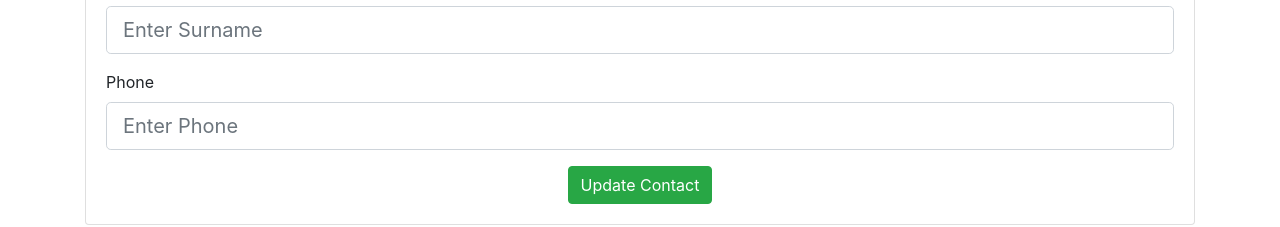
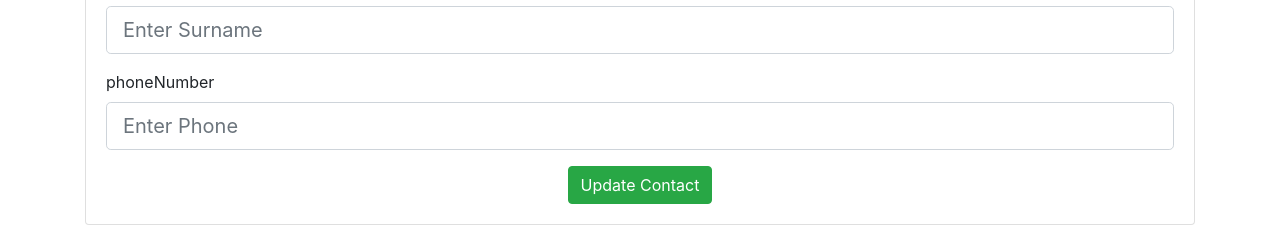
Before and after one commit to kwalaszczyk/basic-contact-manager, a React (Create React App) app in the folder client/: page /contact/edit/1 in a window 1280 px wide. Shown: the part 192-419 px from the top of the page. Built offline with nearby package versions, Linux system fonts and the light colour scheme; no server answers.

Commit message:
Update contact action

```diff
--- a/client/src/actions/contactActions.js
+++ b/client/src/actions/contactActions.js
@@ -1,4 +1,9 @@
-import { GET_CONTACTS, DELETE_CONTACT, GET_CONTACT } from "./types";
+import {
+  GET_CONTACTS,
+  DELETE_CONTACT,
+  GET_CONTACT,
+  UPDATE_CONTACT
+} from "./types";
 
 import axios from "axios";
 
@@ -18,6 +23,14 @@ export const getContact = id => async dispatch => {
   });
 };
 
+export const updateContact = contact => async dispatch => {
+  const res = await axios.put(`/api/contacts/${contact.id}`, contact);
+  dispatch({
+    type: UPDATE_CONTACT,
+    payload: res.data
+  });
+};
+
 export const deleteContact = id => async dispatch => {
   await axios.delete(`/api/contacts/${id}`);
   dispatch({
--- a/client/src/actions/types.js
+++ b/client/src/actions/types.js
@@ -1,3 +1,4 @@
 export const GET_CONTACTS = "GET_CONTACTS";
 export const DELETE_CONTACT = "DELETE_CONTACT";
+export const UPDATE_CONTACT = "UPDATE_CONTACT";
 export const GET_CONTACT = "GET_CONTACT";
--- a/client/src/components/contacts/EditContact.js
+++ b/client/src/components/contacts/EditContact.js
@@ -1,22 +1,22 @@
 import React, { Component } from "react";
 import InputTextField from "../layout/InputTextField";
-import { getContact } from "../../actions/contactActions";
+import { getContact, updateContact } from "../../actions/contactActions";
 import { connect } from "react-redux";
 
 class EditContact extends Component {
   state = {
     name: "",
     surname: "",
-    phone: "",
+    phoneNumber: "",
     errors: {}
   };
 
   componentWillReceiveProps(nextProps) {
-    const { name, surname, phone } = nextProps.contact;
+    const { name, surname, phoneNumber } = nextProps.contact;
     this.setState({
       name,
       surname,
-      phone
+      phoneNumber
     });
   }
 
@@ -29,11 +29,47 @@ class EditContact extends Component {
 
   onSubmit = e => {
     e.preventDefault();
+    const { name, surname, phoneNumber } = this.state;
+
+    // Check For Errors
+    if (name === "") {
+      this.setState({ errors: { name: "Name is required" } });
+      return;
+    }
+
+    if (surname === "") {
+      this.setState({ errors: { surname: "Surname is required" } });
+      return;
+    }
+
+    if (phoneNumber === "") {
+      this.setState({ errors: { phoneNumber: "Phone is required" } });
+      return;
+    }
+
+    const { id } = this.props.match.params;
+
+    const updContact = {
+      id,
+      name,
+      surname,
+      phoneNumber
+    };
+
+    this.props.updateContact(updContact);
+
+    // Clear State
+    this.setState({
+      name: "",
+      surname: "",
+      phoneNumber: "",
+      errors: {}
+    });
     this.props.history.push("/");
   };
 
   render() {
-    const { name, surname, phone, errors } = this.state;
+    const { name, surname, phoneNumber, errors } = this.state;
     return (
       <div>
         <div className="card mb-3">
@@ -58,12 +94,12 @@ class EditContact extends Component {
                 error={errors.surname}
               />
               <InputTextField
-                label="Phone"
-                name="phone"
+                label="phoneNumber"
+                name="phoneNumber"
                 placeholder="Enter Phone"
-                value={phone}
+                value={phoneNumber}
                 onChange={this.onChange}
-                error={errors.phone}
+                error={errors.phoneNumber}
               />
               <div className="text-center">
                 <input
@@ -86,5 +122,5 @@ const mapStateToPros = state => ({
 
 export default connect(
   mapStateToPros,
-  { getContact }
+  { getContact, updateContact }
 )(EditContact);
--- a/client/src/reducers/contactReducer.js
+++ b/client/src/reducers/contactReducer.js
@@ -1,4 +1,9 @@
-import { GET_CONTACTS, DELETE_CONTACT, GET_CONTACT } from "../actions/types";
+import {
+  GET_CONTACTS,
+  DELETE_CONTACT,
+  GET_CONTACT,
+  UPDATE_CONTACT
+} from "../actions/types";
 
 const initialState = {
   contacts: [],
@@ -17,6 +22,14 @@ export default function(state = initialState, action) {
         ...state,
         contact: action.payload
       };
+    case UPDATE_CONTACT:
+      return {
+        ...state,
+        contacts: state.contacts.map(contact =>
+          contact.id === action.payload.id ? action.payload : contact
+        ),
+        contact: {}
+      };
     case DELETE_CONTACT:
       return {
         ...state,
```
